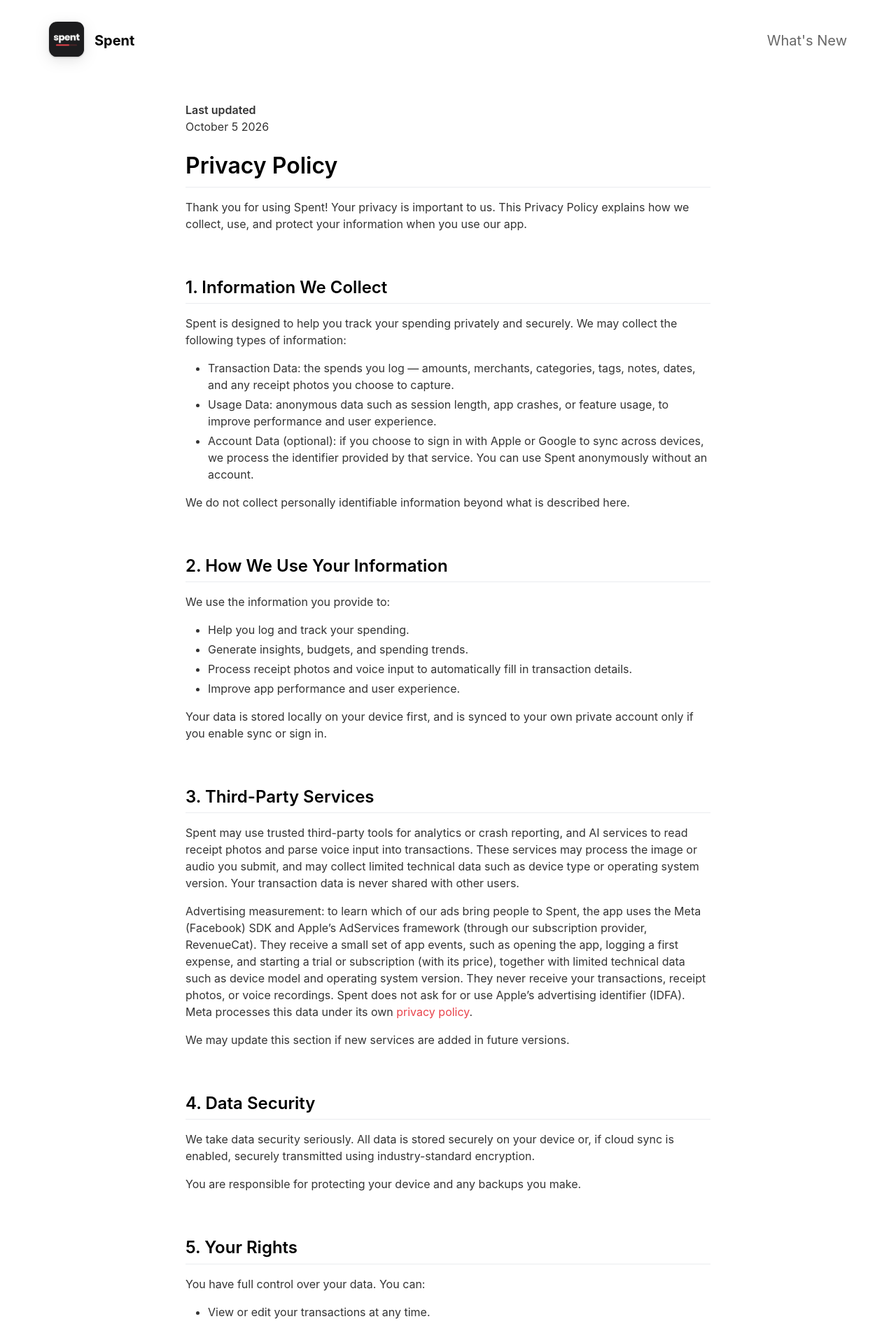
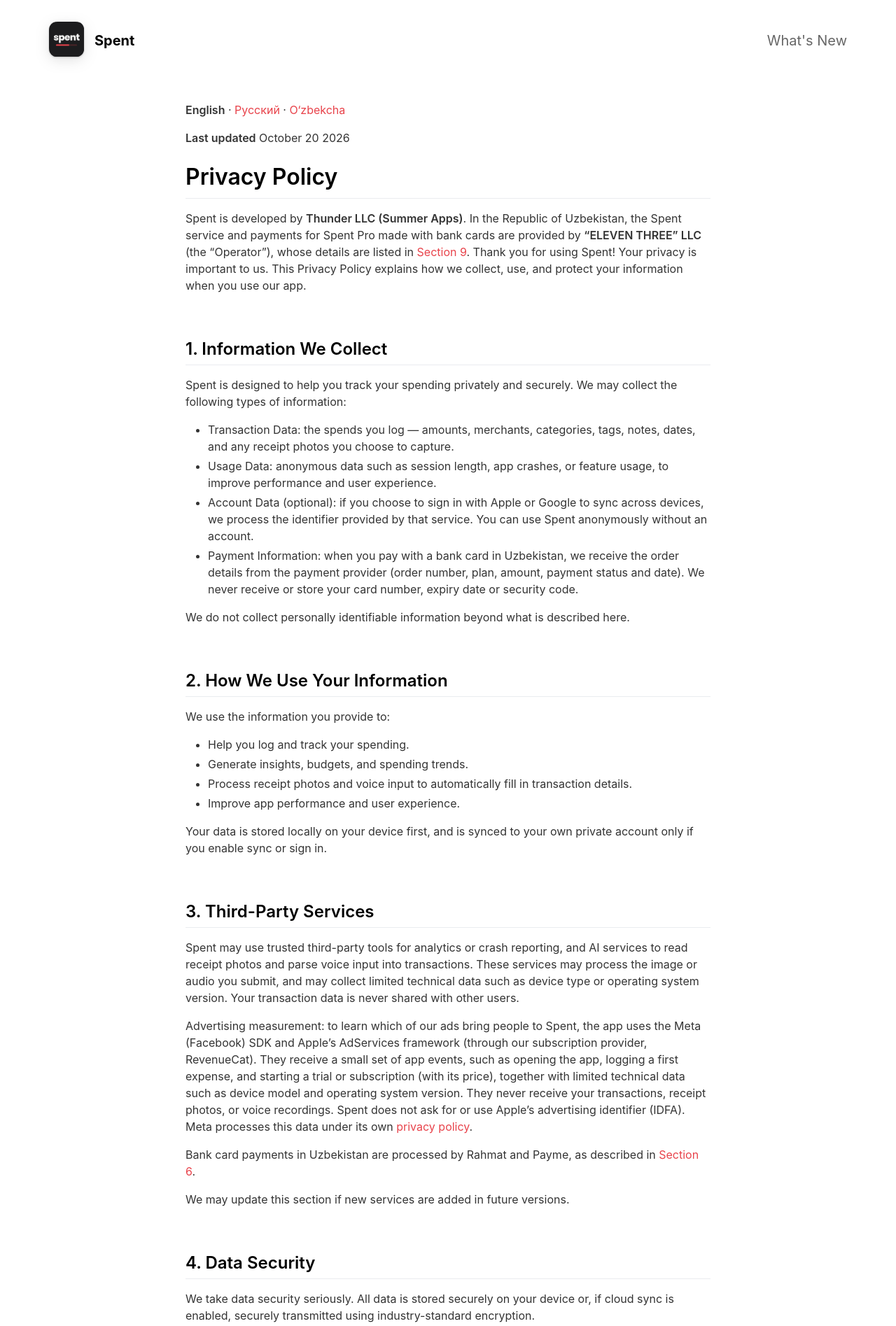
Before and after one commit to khamidjon/spent-landing-page, a Jekyll site: the page built from _pages/privacypolicy.md, in a window 1280 px wide. Shown: the top 1895 px of the page at 70% size. Built offline with Jekyll 4.4.1, drawn with Linux system fonts in a browser that asks for light colours; nearby versions of some CDN libraries; some of the changed text lies outside the part shown.

Commit message:
Legal pages: ELEVEN THREE operator details, card payments, RU and UZ
Rahmat (Multicard Payment) onboarding requires the merchant's legal
details on the site, the same way CalFit's pages show them. Both pages
now name "ELEVEN THREE" LLC as the Operator in Uzbekistan and end with
its details table. The terms drop the template placeholders, add a
subscriptions section (App Store auto-renewal; Rahmat/Payme card passes
that never renew and stack), and take Uzbek law. Russian and Uzbek
versions get a language switcher, and the landing footer links the
legal pages in the visitor's language.

Co-Authored-By: Claude Opus 5.5 <noreply@anthropic.com>

```diff
--- a/_includes/header.html
+++ b/_includes/header.html
@@ -9,7 +9,7 @@
 				</defs>
 			</svg>
 			{% if page.url != '/' %}
-				<a href="../" target="_self"><img class="headerIcon" src="{{ site.app_icon | relative_url }}"></a>
+				<a href="{{ '/' | relative_url }}{% if page.lang %}?lang={{ page.lang }}{% endif %}" target="_self"><img class="headerIcon" src="{{ site.app_icon | relative_url }}"></a>
 			{% else %}
 				<img class="headerIcon" src="{{ site.app_icon | relative_url }}">
 			{% endif %}
--- /dev/null
+++ b/_includes/legal_langs.html
@@ -0,0 +1,10 @@
+{%- comment -%} Language switcher for the legal pages. include.doc = privacypolicy | terms {%- endcomment -%}
+{%- assign cur = page.lang | default: 'en' -%}
+{%- assign en_url = '/' | append: include.doc | append: '/' | relative_url -%}
+{%- assign ru_url = '/ru/' | append: include.doc | append: '/' | relative_url -%}
+{%- assign uz_url = '/uz/' | append: include.doc | append: '/' | relative_url -%}
+<p>
+  {% if cur == 'en' %}<strong>English</strong>{% else %}<a href="{{ en_url }}" target="_self">English</a>{% endif %} ·
+  {% if cur == 'ru' %}<strong>Русский</strong>{% else %}<a href="{{ ru_url }}" target="_self">Русский</a>{% endif %} ·
+  {% if cur == 'uz' %}<strong>O‘zbekcha</strong>{% else %}<a href="{{ uz_url }}" target="_self">O‘zbekcha</a>{% endif %}
+</p>
--- /dev/null
+++ b/_includes/operator_details.html
@@ -0,0 +1,24 @@
+{%- comment -%} Values live in _data/operator.yml, one block per language. {%- endcomment -%}
+{%- assign l = page.lang | default: 'en' -%}
+{%- assign o = site.data.operator[l] -%}
+<style>
+  .markdown-body .opDetails { display: table; width: 100%; table-layout: fixed; }
+  .markdown-body .opDetails td:first-child { width: 36%; }
+  .markdown-body .opDetails td:last-child { overflow-wrap: anywhere; }
+  /* Phones: label above value, so long Russian labels never break mid-word. */
+  @media (max-width: 480px) {
+    .markdown-body .opDetails,
+    .markdown-body .opDetails tbody,
+    .markdown-body .opDetails tr,
+    .markdown-body .opDetails td { display: block; width: auto; }
+    .markdown-body .opDetails td:first-child { width: auto; border-bottom: 0; padding-bottom: 0; }
+    .markdown-body .opDetails td:last-child { border-top: 0; }
+    .markdown-body .opDetails tr + tr td:first-child { border-top: 0; }
+  }
+</style>
+<table class="opDetails">
+  {%- for row in o.rows %}
+  <tr><td><strong>{{ row[0] }}</strong></td><td>{{ row[1] }}</td></tr>
+  {%- endfor %}
+  <tr><td><strong>{{ o.email_label }}</strong></td><td><a href="mailto:{{ site.data.operator.email }}">{{ site.data.operator.email }}</a></td></tr>
+</table>
--- a/_layouts/page.html
+++ b/_layouts/page.html
@@ -3,7 +3,7 @@
 ---
 
 <!DOCTYPE html>
-<html lang="en-us">
+<html lang="{{ page.lang | default: 'en-us' }}">
 
 {% include head.html %}
 
--- a/_pages/privacypolicy.md
+++ b/_pages/privacypolicy.md
@@ -4,11 +4,13 @@ title: Privacy Policy
 include_in_header: false
 ---
 
+{% include legal_langs.html doc='privacypolicy' %}
+
 **Last updated**
-October 5 2026
+October 20 2026
 
 # Privacy Policy
-Thank you for using Spent! Your privacy is important to us. This Privacy Policy explains how we collect, use, and protect your information when you use our app.
+Spent is developed by **Thunder LLC (Summer Apps)**. In the Republic of Uzbekistan, the Spent service and payments for Spent Pro made with bank cards are provided by **"ELEVEN THREE" LLC** (the "Operator"), whose details are listed in [Section 9](#operator-details){:target="_self"}. Thank you for using Spent! Your privacy is important to us. This Privacy Policy explains how we collect, use, and protect your information when you use our app.
 
 <br>
 
@@ -18,6 +20,7 @@ Spent is designed to help you track your spending privately and securely. We may
 - Transaction Data: the spends you log — amounts, merchants, categories, tags, notes, dates, and any receipt photos you choose to capture.
 - Usage Data: anonymous data such as session length, app crashes, or feature usage, to improve performance and user experience.
 - Account Data (optional): if you choose to sign in with Apple or Google to sync across devices, we process the identifier provided by that service. You can use Spent anonymously without an account.
+- Payment Information: when you pay with a bank card in Uzbekistan, we receive the order details from the payment provider (order number, plan, amount, payment status and date). We never receive or store your card number, expiry date or security code.
 
 We do not collect personally identifiable information beyond what is described here.
 
@@ -40,6 +43,8 @@ Spent may use trusted third-party tools for analytics or crash reporting, and AI
 
 Advertising measurement: to learn which of our ads bring people to Spent, the app uses the Meta (Facebook) SDK and Apple's AdServices framework (through our subscription provider, RevenueCat). They receive a small set of app events, such as opening the app, logging a first expense, and starting a trial or subscription (with its price), together with limited technical data such as device model and operating system version. They never receive your transactions, receipt photos, or voice recordings. Spent does not ask for or use Apple's advertising identifier (IDFA). Meta processes this data under its own [privacy policy](https://www.facebook.com/privacy/policy/).
 
+Bank card payments in Uzbekistan are processed by Rahmat and Payme, as described in [Section 6](#payments){:target="_self"}.
+
 We may update this section if new services are added in future versions.
 
 <br>
@@ -59,9 +64,31 @@ You have full control over your data. You can:
 - Delete your data at any time.
 - Uninstall the app to remove all local data.
 
-## 6. Changes to This Policy
+<br>
+
+## 6. Subscription & Payment Information {#payments}
+Spent offers Spent Pro through subscription plans. Payments are processed through:
+
+- **Apple's In-App Purchase** system.
+- **Rahmat** (operated by JSC "Multicard Payment") and **Payme** for bank card payments in the Republic of Uzbekistan.
+
+Card details are entered only on the payment provider's secure payment page and are processed by that provider under its own security standards. We do not store or have access to your credit card or payment details. We collect minimal data related to your subscription status to enable Spent Pro and provide support (e.g., plan, expiration date).
+
+For more about Apple's data policy, please see [https://www.apple.com/legal/privacy/](https://www.apple.com/legal/privacy/).
+
+<br>
+
+## 7. Changes to This Policy
 We may update this Privacy Policy from time to time. We’ll notify you of any major changes through the app or app store listing.
 
-## 7. Contact Us
+<br>
+
+## 8. Contact Us
 If you have any questions about this Privacy Policy, feel free to contact us at:
-📧 [admin@summerapps.com]
+
+Email: [admin@summerapps.com](mailto:admin@summerapps.com)
+
+<br>
+
+## 9. Operator Details {#operator-details}
+{% include operator_details.html %}
--- a/index.html
+++ b/index.html
@@ -1093,8 +1093,9 @@ function renderAll(){
 /* footer links + copy */
 function renderFooter(){
   var fl = [];
-  if (C.links.privacy) fl.push('<a href="' + C.links.privacy + '">' + T.privacy + '</a>');
-  if (C.links.terms)   fl.push('<a href="' + C.links.terms + '">' + T.terms + '</a>');
+  var pre = lang === 'en' ? '' : '/' + lang;   // /ru/privacypolicy/, /uz/terms/
+  if (C.links.privacy) fl.push('<a href="' + pre + C.links.privacy + '">' + T.privacy + '</a>');
+  if (C.links.terms)   fl.push('<a href="' + pre + C.links.terms + '">' + T.terms + '</a>');
   if (C.social.email)  fl.push('<a href="mailto:' + C.social.email + '">' + C.social.email + '</a>');
   document.getElementById('foot-links').innerHTML = fl.join('');
   document.getElementById('copy').textContent = T.copy;
```
Also changed, not shown: _data/operator.yml (added, +34 -0 lines), _pages/ru/privacypolicy.md (added, +95 -0 lines), _pages/ru/terms.md (added, +89 -0 lines), _pages/terms.md (+38 -9 lines), _pages/uz/privacypolicy.md (added, +95 -0 lines), _pages/uz/terms.md (added, +89 -0 lines).
